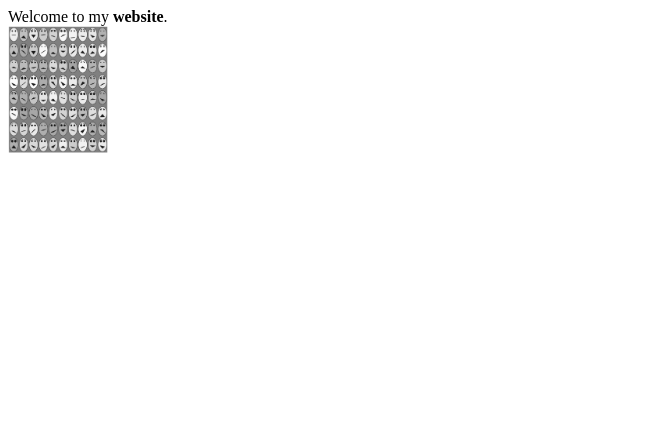
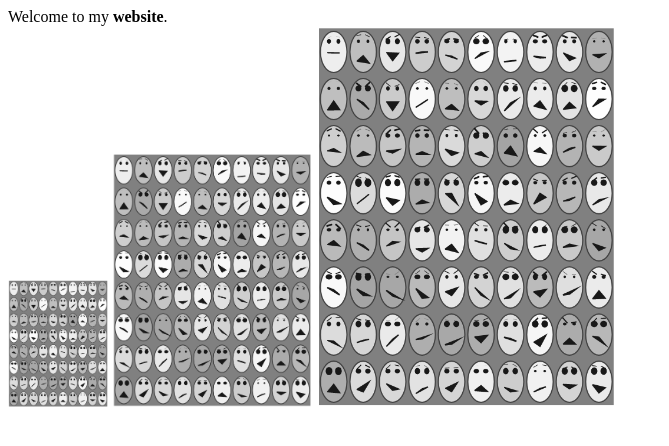
Before and after one commit to keithohara/L235F17, a plain HTML site: page index.html in a window 1280 px wide. Shown: the whole page, without its empty margins (0-669 px from the left). Drawn offline with Linux system fonts and the light colour scheme.

Commit message:
Update index.html

```diff
--- a/index.html
+++ b/index.html
@@ -7,6 +7,8 @@
 <body>
   Welcome to my <b>website</b>. <br>
   <img width = "100" src = "/L235F17/images/faces.png">
+  <img width = "200" src = "/L235F17/images/faces.png">
+  <img width = "300" src = "/L235F17/images/faces.png">
 </body>
 
 </html>
```
